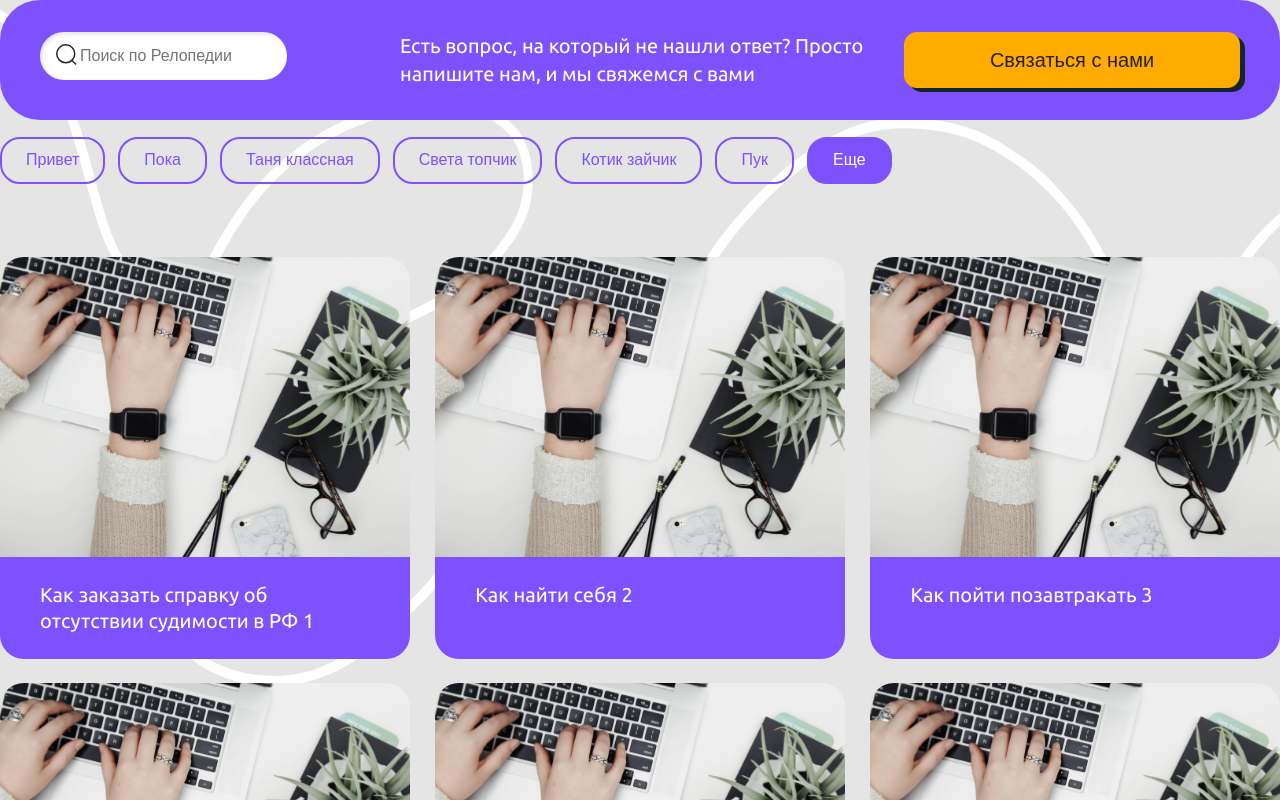
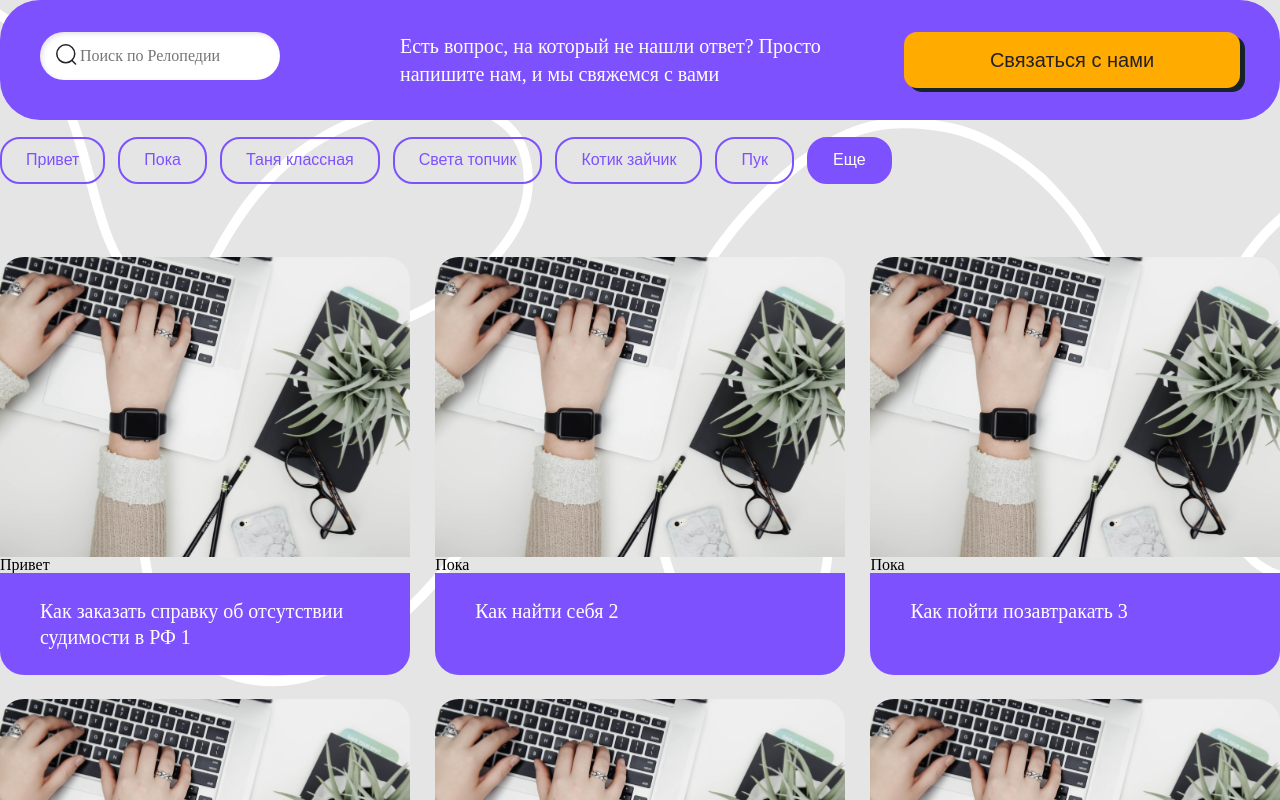
Before and after one commit to tanyamikhnevich/ToDo-List, a React (Create React App) app: page / in a window 1280 px wide. Shown: the top 800 px of the page. Built offline with nearby package versions, Linux system fonts and the light colour scheme.

Commit message:
review(src)

```diff
--- a/src/components/choise-items-area/choise-items-area.tsx
+++ b/src/components/choise-items-area/choise-items-area.tsx
@@ -1,7 +1,7 @@
 import styles from "./choise-items-area.module.css";
 import React, { useState } from "react";
 import classNames from "classnames";
-import Item from "../container-of-items/item/Item";
+import Item from "./item/Item";
 import { store as storeMeow } from "../../store/data";
 
 const store = storeMeow;
@@ -25,9 +25,9 @@
 
   const store1 = removeDuplicates();
 
-  let itemElements = store1
-    .slice(0, visible)
-    .map((tag) => <Item key={tag} tag={tag} />);
+  // let itemElements = store1
+  //   .slice(0, visible)
+  //   .map((tag) => <Item key={tag} tag={tag} />);
 
   const toggleVisible = () => {
     setVisible(store1.length);
@@ -41,7 +41,9 @@
 
   return (
     <section className={styles.container}>
-      {itemElements}
+      {store1.slice(0, visible).map((tag) => (
+        <Item key={tag} tag={tag} />
+      ))}
       {isDesktop && (
         <button
           onClick={isOpened ? toggleUnVisible : toggleVisible}
--- /dev/null
+++ b/src/components/choise-items-area/item/Item.tsx
@@ -0,0 +1,36 @@
+import classNames from "classnames";
+import styles from "../choise-items-area.module.css";
+import React from "react";
+import { NavLink, useSearchParams } from "react-router-dom";
+
+interface StoreItemI {
+  tag: string;
+}
+
+const Item = (props: StoreItemI) => {
+  const [searchParams] = useSearchParams();
+  const tagQuery = searchParams.get("tag") || "";
+
+  return (
+    <button
+      className={
+        tagQuery === props.tag
+          ? classNames(styles.button, styles.buttonGeneral, styles.buttonActive)
+          : classNames(styles.button, styles.buttonGeneral)
+      }
+    >
+      <NavLink
+        className={
+          tagQuery === props.tag
+            ? classNames(styles.navlink, styles.navlinkActive)
+            : classNames(styles.navlink)
+        }
+        to={`/?tag=${props.tag}`}
+      >
+        {props.tag}
+      </NavLink>
+    </button>
+  );
+};
+
+export default Item;
--- a/src/components/connect-with-us/connect-with-us.module.scss
+++ /dev/null
@@ -1,25 +0,0 @@
-
-.container {
-  //display: none;
-  background: #7E51FF;
-  padding: 32px;
-  margin-top: 24px;
-  margin-bottom: 24px;
-}
-
-.button {
-  display: none;
-}
-
-
-@media screen and (max-width: 999px) {
-  .button {
-    display: inline-block;
-  }
-}
-
-@media screen and (max-width: 767px) {
-  .button {
-
-  }
-}
--- a/src/components/container-of-items/container-of-items.tsx
+++ b/src/components/container-of-items/container-of-items.tsx
@@ -1,5 +1,5 @@
 import styles from "./container-of-items.module.css";
-import React, {useEffect, useState} from "react";
+import React, { useEffect, useState } from "react";
 import Post from "./post/post";
 import { store as storeMeow } from "../../store/data";
 import { useSearchParams } from "react-router-dom";
@@ -7,8 +7,8 @@
 const store = storeMeow;
 
 const ContainerOfItems = () => {
-  const [searchParams, ] = useSearchParams();
-  const tagQuery = searchParams.get('tag') || '';
+  const [searchParams] = useSearchParams();
+  const tagQuery = searchParams.get("tag") || "";
 
   const isTablet = window.matchMedia("(max-width: 1279px)").matches;
   const isMobile = window.matchMedia("(max-width: 767px)").matches;
@@ -19,13 +19,14 @@
 
   const [visibleData, setVisibleData] = useState(number);
 
-  let postElements = store
-      .filter(el => (tagQuery==='')? true: el.tag===tagQuery)
-    .slice(visibleData - number, visibleData)
-    .map((p) => <Post key={p.id} info={p.info} image={p.image} />);
+  // let postElements = store
+  //   .filter((el) => (tagQuery === "" ? true : el.tag === tagQuery))
+  //   .slice(visibleData - number, visibleData)
+  //   .map((p) => <Post key={p.id} info={p.info} image={p.image} />);
 
-
-  let lengthStore = store.filter(el => (tagQuery==='')? true: el.tag===tagQuery).length;
+  let lengthStore = store.filter((el) =>
+    tagQuery === "" ? true : el.tag === tagQuery
+  ).length;
 
   const toggleVisibleData = () => {
     setVisibleData((visible) => visible + Math.floor(number / 2));
@@ -35,15 +36,22 @@
     setVisibleData(number);
   };
 
-  useEffect( () => {
-    toggleUnVisible()
-  }, [searchParams])
+  useEffect(() => {
+    toggleUnVisible();
+  }, [searchParams]);
 
   const isAllVisible = visibleData >= lengthStore;
 
   return (
     <section className={styles.backgroundContainer}>
-      <div className={styles.container}>{postElements}</div>
+      <div className={styles.container}>
+        {store
+          .filter((el) => (tagQuery === "" ? true : el.tag === tagQuery))
+          .slice(visibleData - number, visibleData)
+          .map((p) => (
+            <Post key={p.id} info={p.info} image={p.image} tag={p.tag} />
+          ))}
+      </div>
       <button
         onClick={!isAllVisible ? toggleVisibleData : toggleUnVisible}
         className={styles.endButton}
--- a/src/components/container-of-items/item/Item.tsx
+++ /dev/null
@@ -1,30 +0,0 @@
-import classNames from "classnames";
-import styles from "../../choise-items-area/choise-items-area.module.css";
-import React from "react";
-import {NavLink, useSearchParams} from "react-router-dom";
-
-interface StoreItemI {
-  tag: string;
-}
-
-const Item = (props: StoreItemI) => {
-  const [searchParams, ] = useSearchParams();
-  const tagQuery = searchParams.get('tag') || '';
-
-  return (
-    <button
-      className={
-        (tagQuery === props.tag)
-          ? classNames(styles.button, styles.buttonGeneral, styles.buttonActive)
-          : classNames(styles.button, styles.buttonGeneral)
-      }
-    >
-      <NavLink className={
-          (tagQuery === props.tag)
-              ? classNames(styles.navlink, styles.navlinkActive)
-              : classNames(styles.navlink)} to={`/?tag=${props.tag}`}>{props.tag}</NavLink>
-    </button>
-  );
-};
-
-export default Item;
--- a/src/components/container-of-items/post/post.tsx
+++ b/src/components/container-of-items/post/post.tsx
@@ -4,12 +4,14 @@
 type PropsType = {
   info: string;
   image: string;
+  tag: string;
 };
 
 const Post: React.FC<PropsType> = (props) => {
   return (
     <div className={styles.itemsContainer}>
-            <img src={props.image} className={styles.image} alt='certificate'/>
+      <img src={props.image} className={styles.image} alt="certificate" />
+      <p>{props.tag}</p>
       <div className={styles.description}>{props.info}</div>
     </div>
   );
--- a/src/index.css
+++ /dev/null
@@ -1,17 +0,0 @@
-@import url('https://fonts.googleapis.com/css2?family=Ubuntu:wght@300;400&display=swap');
-
-body {
-    margin: 0;
-    /*font-family: -apple-system, BlinkMacSystemFont, 'Segoe UI', 'Roboto', 'Oxygen',*/
-    /*  'Ubuntu', 'Cantarell', 'Fira Sans', 'Droid Sans', 'Helvetica Neue',*/
-    /*  sans-serif;*/
-    font-family: 'Ubuntu', sans-serif;
-    -webkit-font-smoothing: antialiased;
-    -moz-osx-font-smoothing: grayscale;
-
-}
-
-code {
-    font-family: source-code-pro, Menlo, Monaco, Consolas, 'Courier New',
-    monospace;
-}
--- /dev/null
+++ b/src/index.scss
@@ -0,0 +1,71 @@
+@import url('https://fonts.googleapis.com/css2?family=Ubuntu:wght@300;400&display=swap');
+
+body {
+  margin: 0;
+  /*font-family: -apple-system, BlinkMacSystemFont, 'Segoe UI', 'Roboto', 'Oxygen',*/
+  /*  'Ubuntu', 'Cantarell', 'Fira Sans', 'Droid Sans', 'Helvetica Neue',*/
+  /*  sans-serif;*/
+  font-family: 'Ubuntu', sans-serif;
+  -webkit-font-smoothing: antialiased;
+  -moz-osx-font-smoothing: grayscale;
+
+  -moz-box-sizing: border-box;
+  -webkit-box-sizing: border-box;
+  box-sizing: border-box;
+
+}
+
+code {
+  font-family: source-code-pro, Menlo, Monaco, Consolas, 'Courier New',
+  monospace;
+}
+
+html, body, div, span, applet, object, iframe,
+h1, h2, h3, h4, h5, h6, p, blockquote, pre,
+a, abbr, acronym, address, big, cite, code,
+del, dfn, em, img, ins, kbd, q, s, samp,
+small, strike, strong, sub, sup, tt, var,
+b, u, i, center,
+dl, dt, dd, ol, ul, li,
+fieldset, form, label, legend,
+table, caption, tbody, tfoot, thead, tr, th, td,
+article, aside, canvas, details, embed,
+figure, figcaption, footer, header, hgroup,
+menu, nav, output, ruby, section, summary,
+time, mark, audio, video, input {
+  margin: 0;
+  padding: 0;
+  border: 0;
+  font-size: 100%;
+  font: inherit;
+  vertical-align: baseline;
+}
+
+/* HTML5 display-role reset for older browsers */
+article, aside, details, figcaption, figure,
+footer, header, hgroup, menu, nav, section {
+  display: block;
+}
+
+body {
+  line-height: 1;
+}
+
+ol, ul {
+  list-style: none;
+}
+
+blockquote, q {
+  quotes: none;
+}
+
+blockquote:before, blockquote:after,
+q:before, q:after {
+  content: '';
+  content: none;
+}
+
+table {
+  border-collapse: collapse;
+  border-spacing: 0;
+}
--- a/src/index.tsx
+++ b/src/index.tsx
@@ -1,6 +1,6 @@
 import React from "react";
 import ReactDOM from "react-dom/client";
-import "./index.css";
+import "./index.scss";
 import App from "./App";
 import reportWebVitals from "./reportWebVitals";
 import { BrowserRouter } from "react-router-dom";
```
Also changed, not shown: src/App.tsx (+11 -2 lines), src/components/connect-with-us/connect-with-us.tsx (deleted, +0 -24 lines), 1 other file (tests, documents, lock files or other folders). Lines whose indentation alone changed are shown as unchanged.
